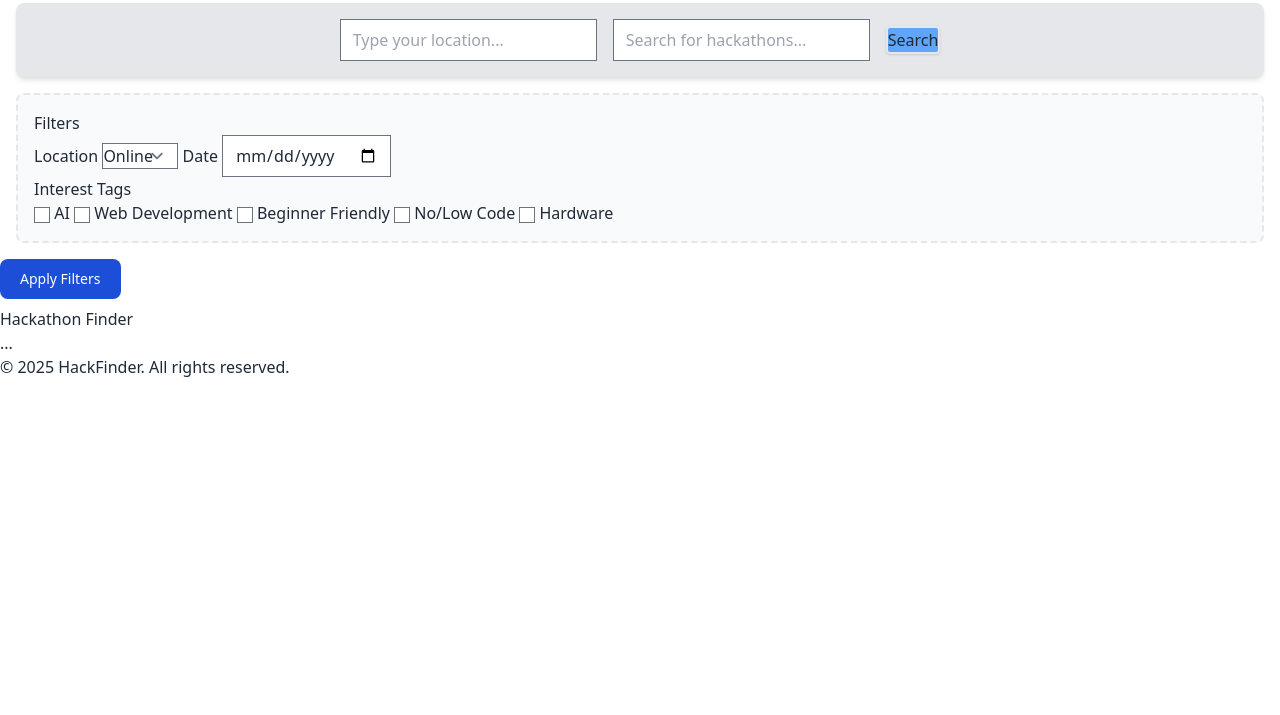
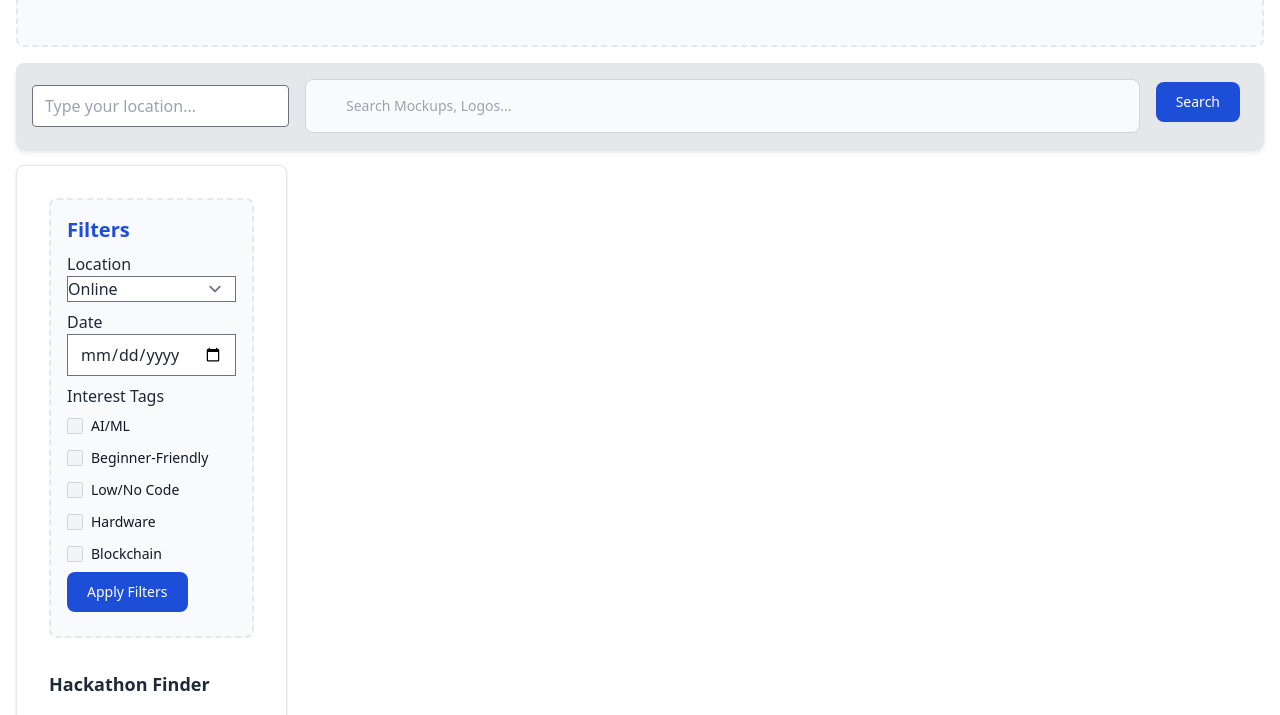
Before and after one commit to HassanZafar-2021/HackFinder, a plain HTML site: page index.html in a window 1280 px wide. Shown: the part 229-944 px from the top of the page. Before the commit the page ends 800 px from the top, so only its background shows below. Drawn offline with nearby package versions, Linux system fonts and the light colour scheme.

Commit message:
adding flowbite as a mixture on components

```diff
--- a/index.html
+++ b/index.html
@@ -1,80 +1,171 @@
 <!DOCTYPE html>
 <html lang="en">
   <head>
-    <meta charset="UTF-8">
-    <meta name="viewport" content="width=device-width, initial-scale=1.0">
+    <meta charset="UTF-8" />
+    <meta name="viewport" content="width=device-width, initial-scale=1.0" />
     <script src="https://cdn.tailwindcss.com"></script>
-    <link href="https://cdn.jsdelivr.net/npm/flowbite@2.4.1/dist/flowbite.min.css" rel="stylesheet" />
+    <link
+      href="https://cdn.jsdelivr.net/npm/flowbite@2.4.1/dist/flowbite.min.css"
+      rel="stylesheet"
+    />
     <script src="https://cdn.jsdelivr.net/npm/flowbite@2.4.1/dist/flowbite.min.js"></script>
 
     <title>HackFinder</title>
   </head>
-<body class="bg-white-100 text-gray-800 font-sans" >
-
-    <section class="header p-4 m-4 border-2 border-dashed rounded-lg bg-gray-50">
-        <h1 class="text-2xl p-10 mb-2 font-bold text-blue-600 text-center border-2 border-dashed">Welcome To HackFinder</h1>
-        <p class="font-bold w-full p-4 h-10 text-black-700 ">Your one-stop to finding hackathons near you (online or in-person)</p>
+  <body class="bg-white-100 text-gray-800 font-sans">
+    <section
+      class="header p-12 m-4 border-2 border-dashed rounded-lg bg-gray-50"
+    >
+      <h1 class="text-2xl p-10 mb-2 font-bold text-blue-600 text-center">
+        Welcome To HackFinder
+      </h1>
+      <p class="font-bold w-full p-4 h-10 text-black-700 text-center">
+        Your one-stop to finding hackathons near you (online or in-person)
+      </p>
     </section>
 
-    <section class="section class p-4 flex justify-center gap-4 items-center bg-gray-200 rounded-lg shadow-md m-4">
-        <input type="text" placeholder="Type your location...">
-        <input type="text" placeholder="Search for hackathons...">
-    <button class="bg-blue-400 border-2 rounded shadow" type="submit">Search</button>
+    <section
+      class="section p-4 flex justify-center gap-4 items-center bg-gray-200 rounded-lg shadow-md m-4"
+    >
+      <label class="sr-only" for="loc-input">Location</label>
+      <input
+        id="loc-input"
+        type="text"
+        placeholder="Type your location..."
+        class="px-3 py-2 border rounded"
+      />
+      <label
+        for="default-search"
+        class="mb-2 text-sm font-medium text-gray-900 sr-only dark:text-white"
+        >Search</label
+      >
+      <input
+        type="search"
+        id="default-search"
+        class="block w-full p-4 ps-10 text-sm text-gray-900 border border-gray-300 rounded-lg bg-gray-50 focus:ring-blue-500 focus:border-blue-500 dark:bg-gray-700 dark:border-gray-600 dark:placeholder-gray-400 dark:text-white dark:focus:ring-blue-500 dark:focus:border-blue-500"
+        placeholder="Search Mockups, Logos..."
+        required
+      />
+
+      <button
+        type="button"
+        class="text-white bg-blue-700 hover:bg-blue-800 focus:ring-4 focus:ring-blue-300 font-medium rounded-lg text-sm px-5 py-2.5 me-2 mb-2 dark:bg-blue-600 dark:hover:bg-blue-700 focus:outline-none dark:focus:ring-blue-800"
+      >
+        Search
+      </button>
     </section>
 
-<aside class="filters p-4 m-4 border-2 border-dashed rounded-lg bg-gray-50">
-    <h2>Filters</h2>
+    <main class="flex flex-col md:flex-row gap-6 m-4">
+      <div class="flex-2 p-4 border rounded-lg bg-white shadow">
+        <aside
+          class="filters p-4 m-4 border-2 border-dashed rounded-lg bg-gray-50"
+        >
+          <h2 class="text-xl font-semibold mb-2 text-blue-700">Filters</h2>
+          <form>
             <label for="location">Location</label>
-    <select id="location" name="location" title="Select location">
+            <select
+              id="location"
+              name="location"
+              title="Select location"
+              class="block w-full mb-2"
+            >
               <option value="online">Online</option>
               <option value="in-person">In-Person</option>
             </select>
 
             <label for="date">Date</label>
-    <input type="date" id="date" name="date" title="Filter by date">
+            <input
+              type="date"
+              id="date"
+              name="date"
+              title="Filter by date"
+              class="block mb-2"
+            />
 
-    <fieldset>
-        <legend>Interest Tags</legend>
-        <label for="tag-ai">
-            <input type="checkbox" id="tag-ai" name="tags" value="ai" title="AI tag"> AI
-        </label>
-        <label for="tag-web">
-            <input type="checkbox" id="tag-web" name="tags" value="web" title="Web Development tag"> Web Development
-        </label>
-        <label for="beginner-friendly">
-            <input type="checkbox" id="beginner-friendly" value="bf", name="tags", title="Beginner Friendly"> Beginner Friendly
+            <fieldset class="mb-2">
+              <legend class="font-medium">Interest Tags</legend>
+              <div class="space-y-3 mt-2">
+                <label class="flex items-center">
+                  <input
+                    id="tag-ai"
+                    name="tags"
+                    type="checkbox"
+                    value="ai"
+                    class="w-4 h-4 text-blue-600 bg-gray-100 border-gray-300 rounded-sm focus:ring-blue-500 focus:ring-2"
+                  />
+                  <span class="ms-2 text-sm font-medium text-gray-900">AI/ML</span>
                 </label>
 
-        <label for="No/Low Code">
-            <input type="checkbox" id="No/Low Code" value="nlc", name="tags", title="No/Low Code"> No/Low Code
+                <label class="flex items-center">
+                  <input
+                    id="tag-beginner"
+                    name="tags"
+                    type="checkbox"
+                    value="beginner"
+                    class="w-4 h-4 text-blue-600 bg-gray-100 border-gray-300 rounded-sm focus:ring-blue-500 focus:ring-2"
+                  />
+                  <span class="ms-2 text-sm font-medium text-gray-900">Beginner-Friendly</span>
                 </label>
-        <label for="hardware">
-            <input type="checkbox" id="hardware" value="hw", name="tags", title="Hardware tag"> Hardware
+
+                <label class="flex items-center">
+                  <input
+                    id="tag-nocode"
+                    name="tags"
+                    type="checkbox"
+                    value="no-code"
+                    class="w-4 h-4 text-blue-600 bg-gray-100 border-gray-300 rounded-sm focus:ring-blue-500 focus:ring-2"
+                  />
+                  <span class="ms-2 text-sm font-medium text-gray-900">Low/No Code</span>
                 </label>
+
+                <label class="flex items-center">
+                  <input
+                    id="tag-hardware"
+                    name="tags"
+                    type="checkbox"
+                    value="hardware"
+                    class="w-4 h-4 text-blue-600 bg-gray-100 border-gray-300 rounded-sm focus:ring-blue-500 focus:ring-2"
+                  />
+                  <span class="ms-2 text-sm font-medium text-gray-900">Hardware</span>
+                </label>
+
+                <label class="flex items-center">
+                  <input
+                    id="tag-blockchain"
+                    name="tags"
+                    type="checkbox"
+                    value="blockchain"
+                    class="w-4 h-4 text-blue-600 bg-gray-100 border-gray-300 rounded-sm focus:ring-blue-500 focus:ring-2"
+                  />
+                  <span class="ms-2 text-sm font-medium text-gray-900">Blockchain</span>
+                </label>
+              </div>
             </fieldset>
+
+            <button
+              type="submit"
+              class="text-white bg-blue-700 hover:bg-blue-800 focus:ring-4 focus:outline-none focus:ring-blue-300 font-medium rounded-lg text-sm px-5 py-2.5 text-center me-2 mb-2"
+            >
+              Apply Filters
+            </button>
+          </form>
         </aside>
 
-<button type="submit"
-  class="text-white bg-blue-700 hover:bg-blue-800 focus:ring-4 focus:outline-none
-  focus:ring-blue-300 font-medium rounded-lg text-sm px-5 py-2.5 text-center me-2 mb-2">
-  Apply Filters
-</button>
-
-
-<div class="results">
-    <h2 id="results-header">Hackathon Finder</h2>
-    <div class="result">
-        ...
+        <div class="results p-4">
+          <h2 id="results-header" class="text-lg font-semibold">
+            Hackathon Finder
+          </h2>
+          <div class="result mt-2">
+            <!-- Results will be injected here -->
           </div>
         </div>
+      </div>
+    </main>
 
+    <footer class="p-4 text-center">
+      <p>&copy; 2025 HackFinder. All rights reserved.</p>
+    </footer>
 
+    <script src="script.js"></script>
   </body>
-
-<footer>
-    <p>&copy; 2025 HackFinder. All rights reserved.</p>
-
-</footer>
-<script src="script.js"></script>
-
 </html>
```
Lines whose indentation alone changed are shown as unchanged.
